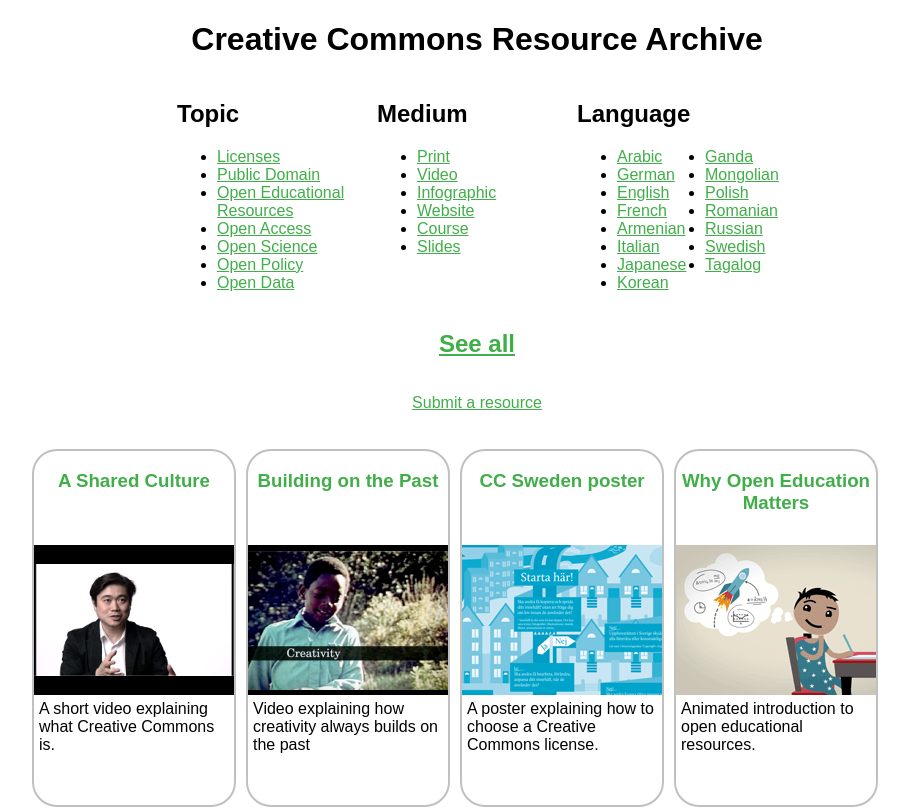
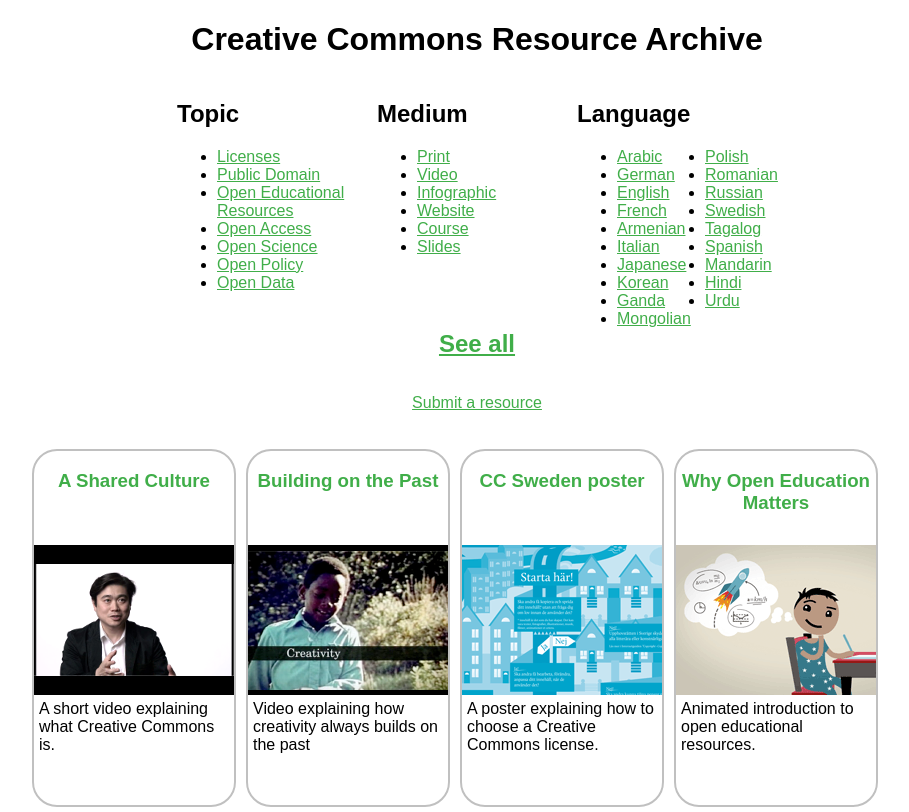
Before and after one commit to creativecommons/cc-resource-archive, a Jekyll site: the page built from docs/index.html, in a window 1280 px wide. Shown: the part 100-912 px from the top of the page, without its empty margins (163-1072 px from the left). Built offline with Jekyll 4.4.1, drawn with Linux system fonts in a browser that asks for light colours.

Commit message:
Removed unwanted changes
reversed the unwanted change of languages and undo the changes that I made to the languages.yml file

```diff
--- a/docs/_data/languages.yml
+++ b/docs/_data/languages.yml
@@ -42,3 +42,15 @@
 
 - name: Tagalog
   string: tl
+
+- name: Spanish
+  string: es
+
+- name: Mandarin
+  string: cmn
+
+- name: Hindi
+  string: hi
+
+- name: Urdu
+  string: ur
```
